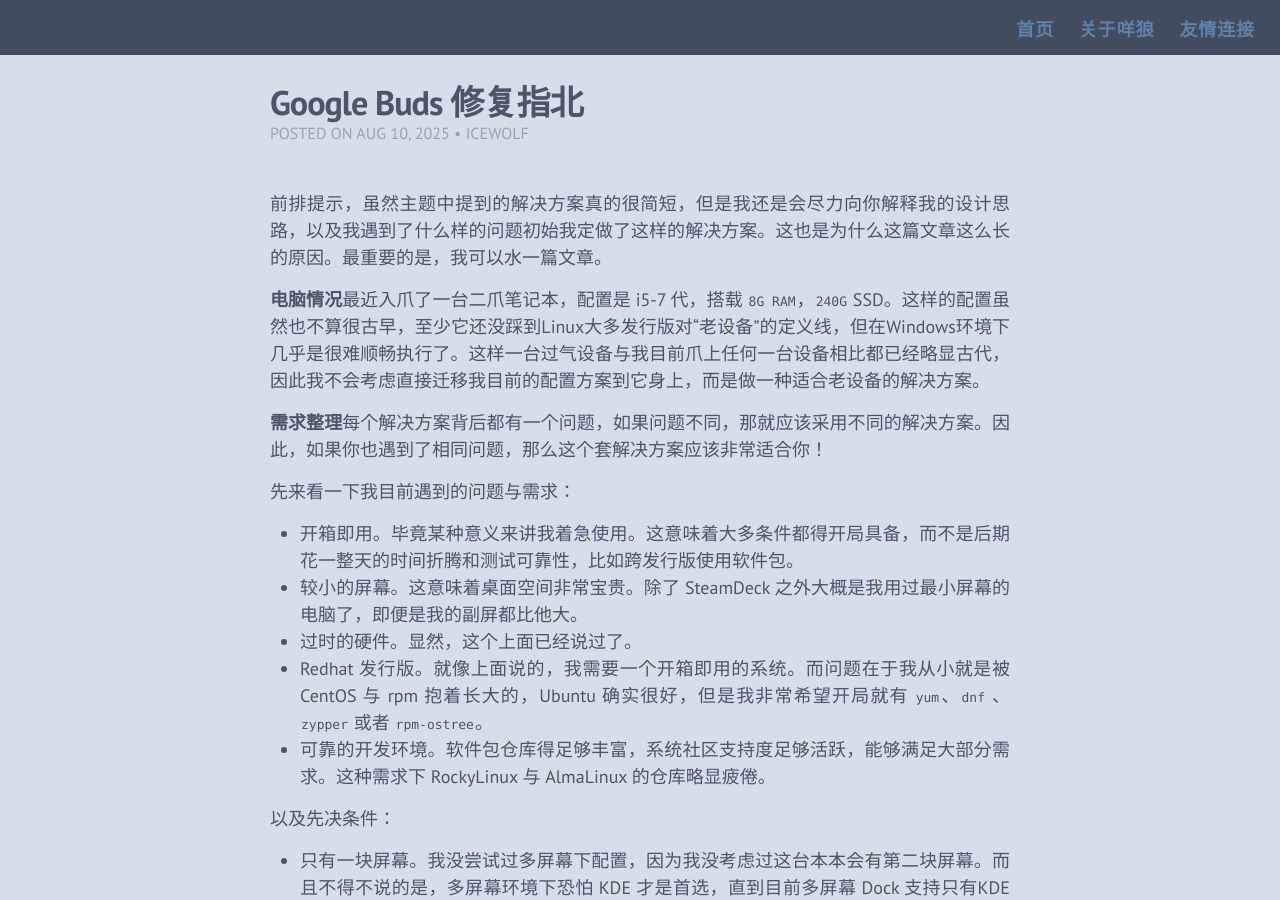
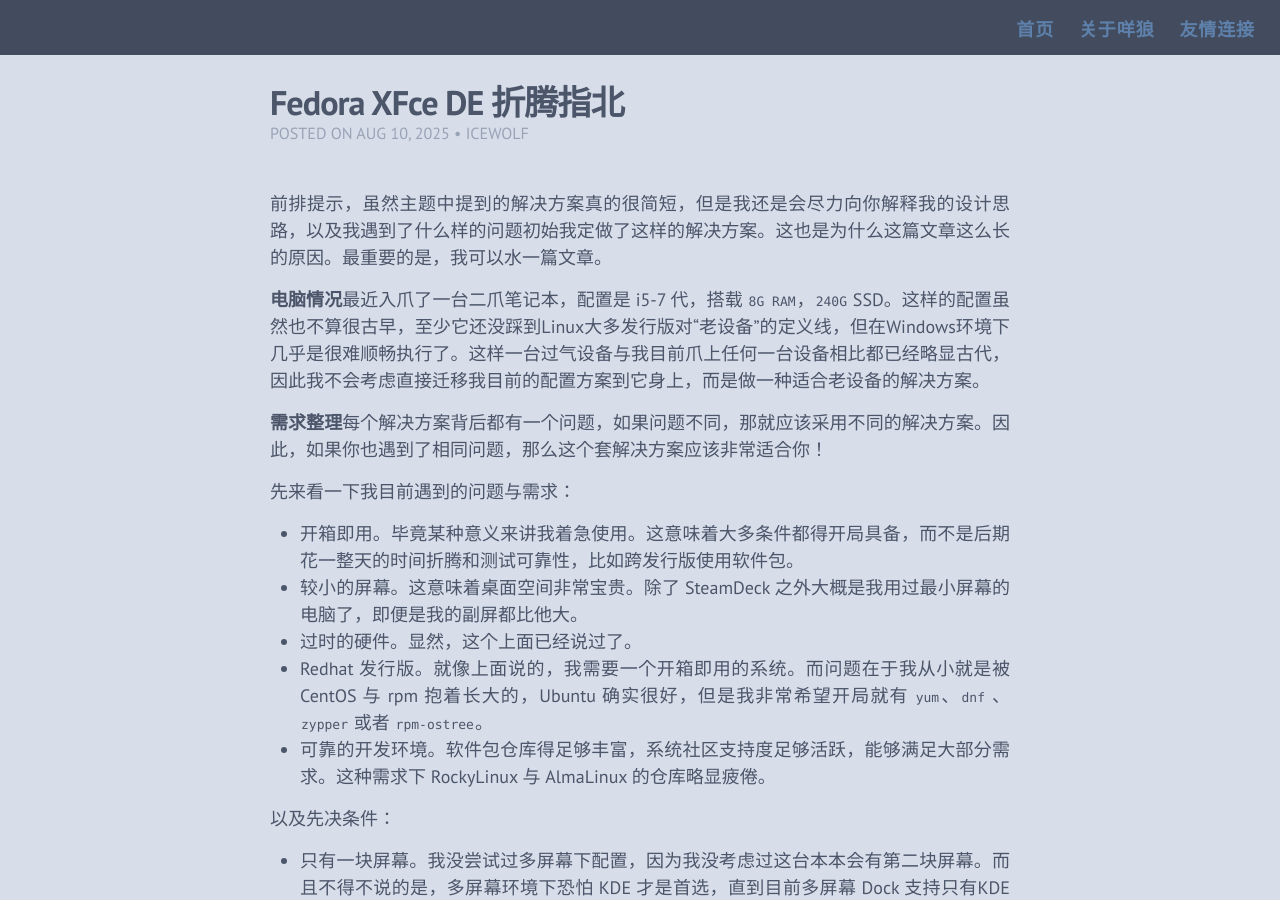
Before and after one commit to AmarokIce/amarokice.github.io, a Jekyll site: the page built from _posts/2025-08-10-FedoraWithXfce.md, in a window 1280 px wide and 900 px high. Built offline with Jekyll 4.4.1, drawn with Linux system fonts in a browser that asks for light colours.

Commit message:
🐺🪻

```diff
--- a/_config.yml
+++ b/_config.yml
@@ -17,3 +17,5 @@ gems:
 
 redcarpet:
   extensions: ["tables", "autolink", "strikethrough", "space_after_headers", "fenced_code_blocks"]
+
+permalink: /:year-:month/:title.html
--- a/_posts/2025-8-10-FedoraWithXfce.md
+++ b/_posts/2025-08-10-FedoraWithXfce.md
@@ -1,7 +1,7 @@
 ---
 layout: post
 type: blog
-title: Google Buds 修复指北
+title: Fedora XFce DE 折腾指北
 date: 2025/08/10 11:10:00
 author: icewolf
 categories: [折腾]
```
Also changed, not shown: _posts/2025-03-06-聊聊Surface.md (renamed from _posts/2025-3-6-聊聊Surface.md, +1 -1 lines), _posts/2025-01-10-碎碎念.md (renamed from _posts/2025-1-10-碎碎念.md), _posts/2025-03-05-GoogleBuds使用感受与建议.md (renamed from _posts/2025-3-5-GoogleBuds使用感受与建议.md), _posts/2025-03-2-聊聊这个月.md (renamed from _posts/2025-3-2-聊聊这个月.md), _posts/2025-06-17-GoogleBuds修复指北.md (line endings or trailing spaces).
